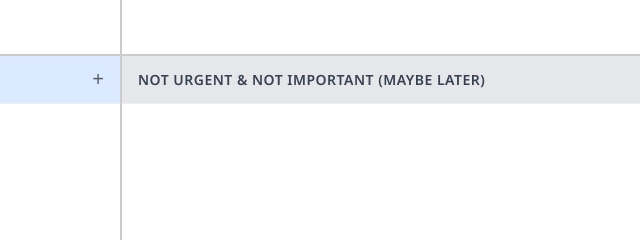
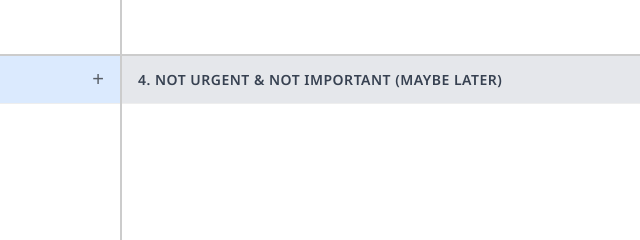
Before and after one commit to yegor256/quadrant, a plain HTML site: page index.html in a window 1280 px wide. Shown: the part 345-585 px from the top of the page, 519-1159 px from the left. Drawn offline with nearby package versions, Linux system fonts and the light colour scheme.

Commit message:
Update header text for quadrant 3 in index.html file.

```diff
--- a/index.html
+++ b/index.html
@@ -40,7 +40,7 @@ SPDX-License-Identifier: MIT
     </div>
     <div class="quadrant" data-id="3">
       <div class="header header-not-urgent-not-important">
-        <span>Not Urgent &amp; Not Important (Maybe Later)</span>
+        <span>4. Not Urgent &amp; Not Important (Maybe Later)</span>
         <button class="add">+</button>
       </div>
       <div class="tasks"></div>
```
